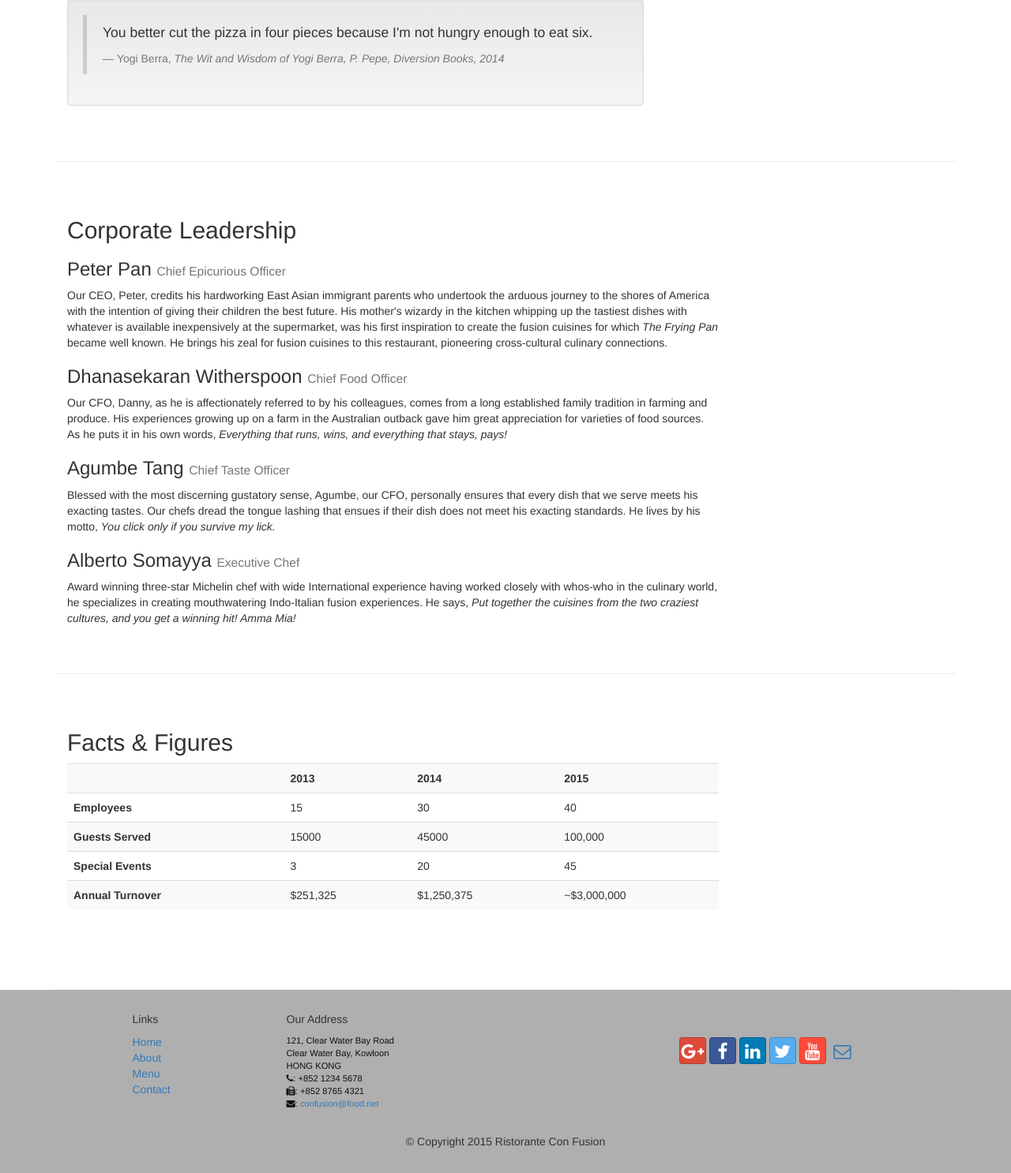
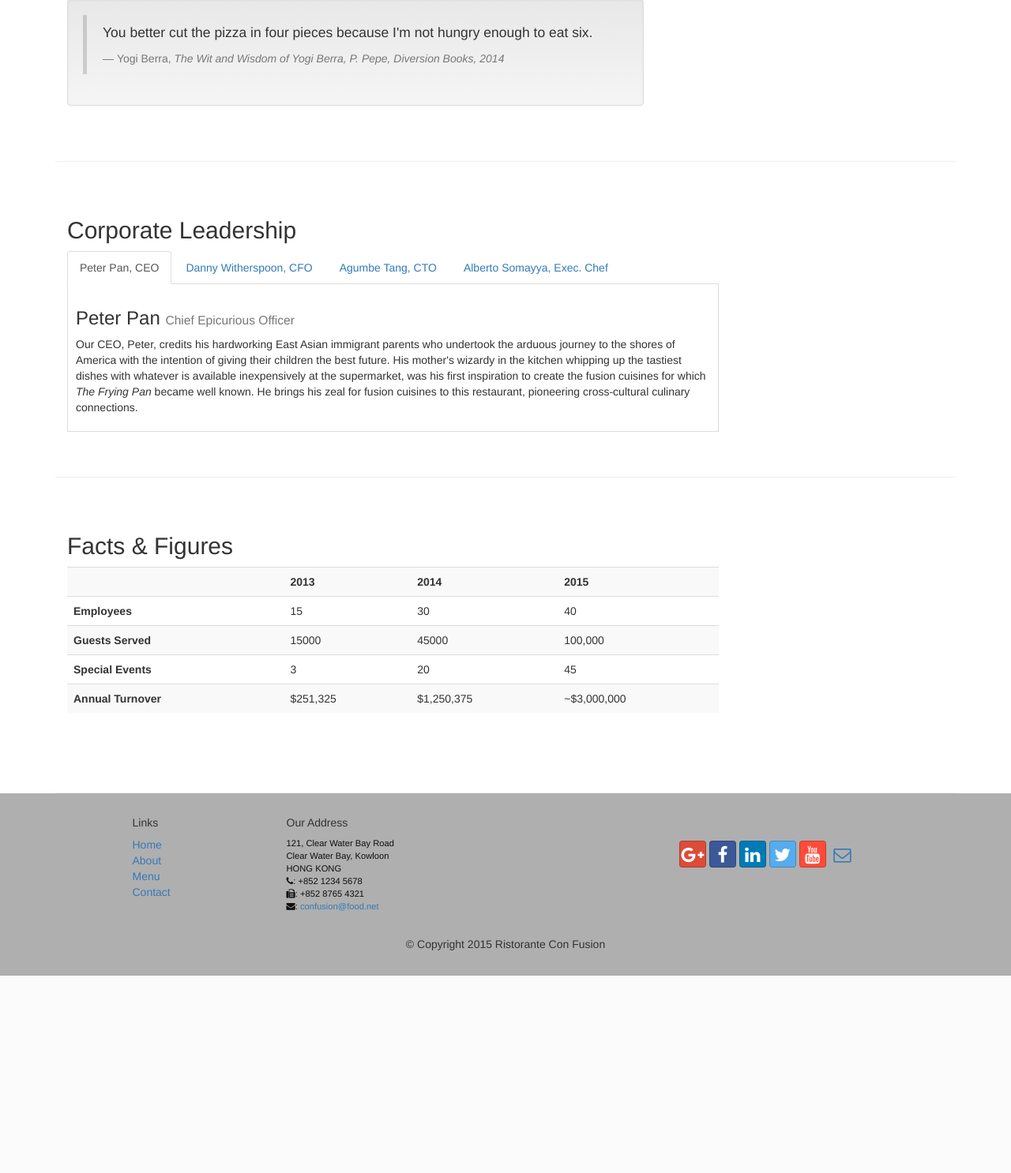
Before and after one commit to TiagoJustino/coursera, a web app: file full-stack-web-development/02-front-end-web-ui-frameworks-and-tools/01-confusion/aboutus.html in a window 1280 px wide. Shown: the part 857-2343 px from the top of the page at 79% size. After the commit the page ends 2093 px from the top, so only its background shows below. Run offline with its HTML, style and script files only (its server is not run), Linux system fonts and the light colour scheme; some libraries are stand-ins or nearby versions.

Commit message:
week 3 lesson 2

```diff
--- a/full-stack-web-development/02-front-end-web-ui-frameworks-and-tools/01-confusion/aboutus.html
+++ b/full-stack-web-development/02-front-end-web-ui-frameworks-and-tools/01-confusion/aboutus.html
@@ -130,6 +130,22 @@
       <div class="row row-content">
         <div class="col-xs-12 col-sm-9">
           <h2>Corporate Leadership</h2>
+          <ul class="nav nav-tabs" role="tablist">
+            <li role="presentation" class="active">
+              <a href="#peter" aria-controls="peter"
+                role="tab" data-toggle="tab">Peter Pan, CEO</a></li>
+            <li role="presentation"><a href="#danny"
+                aria-controls="danny" role="tab"
+                data-toggle="tab">Danny Witherspoon, CFO</a></li>
+            <li role="presentation"><a href="#agumbe"
+                aria-controls="agumbe" role="tab"
+                data-toggle="tab">Agumbe Tang, CTO</a></li>
+            <li role="presentation"><a href="#alberto"
+                aria-controls="alberto" role="tab"
+                data-toggle="tab">Alberto Somayya, Exec. Chef</a></li>
+          </ul>
+          <div class="tab-content">
+            <div role="tabpanel" class="tab-pane fade in active" id="peter">
               <h3>Peter Pan <small>Chief Epicurious Officer</small></h3>
               <p>Our CEO, Peter, credits his hardworking East Asian immigrant
                 parents who undertook the arduous journey to the shores of America
@@ -140,6 +156,8 @@
                 <em>The Frying Pan</em> became well known. He brings his zeal for
                 fusion cuisines to this restaurant, pioneering cross-cultural
                 culinary connections.</p>
+            </div>
+            <div role="tabpanel" class="tab-pane fade" id="danny">
               <h3>Dhanasekaran Witherspoon <small>Chief Food Officer</small></h3>
               <p>Our CFO, Danny, as he is affectionately referred to by his
                 colleagues, comes from a long established family tradition in
@@ -147,18 +165,24 @@
                 Australian outback gave him great appreciation for varieties of
                 food sources. As he puts it in his own words, <em>Everything that
                   runs, wins, and everything that stays, pays!</em></p>
+            </div>
+            <div role="tabpanel" class="tab-pane fade" id="agumbe">
               <h3>Agumbe Tang <small>Chief Taste Officer</small></h3>
               <p>Blessed with the most discerning gustatory sense, Agumbe, our CFO,
                 personally ensures that every dish that we serve meets his exacting
                 tastes. Our chefs dread the tongue lashing that ensues if their
                 dish does not meet his exacting standards. He lives by his motto,
                 <em>You click only if you survive my lick.</em></p>
+            </div>
+            <div role="tabpanel" class="tab-pane fade" id="alberto">
               <h3>Alberto Somayya <small>Executive Chef</small></h3>
               <p>Award winning three-star Michelin chef with wide International
                 experience having worked closely with whos-who in the culinary
                 world, he specializes in creating mouthwatering Indo-Italian fusion
                 experiences. He says, <em>Put together the cuisines from the two
                   craziest cultures, and you get a winning hit! Amma Mia!</em></p>
+            </div>
+          </div>
         </div>
         <div class="col-xs-12 col-sm-3">
           <p style="padding:20px;"></p>
--- a/full-stack-web-development/02-front-end-web-ui-frameworks-and-tools/01-confusion/css/mystyles.css
+++ b/full-stack-web-development/02-front-end-web-ui-frameworks-and-tools/01-confusion/css/mystyles.css
@@ -61,3 +61,10 @@ body{
 .navbar-inverse .navbar-nav .open .dropdown-menu> li> a:hover {
 	color:#000000;
 }
+
+.tab-content {
+    border-left: 1px solid #ddd;
+    border-right: 1px solid #ddd;
+    border-bottom: 1px solid #ddd;
+    padding: 10px;
+}
```
Lines whose indentation alone changed are shown as unchanged.
